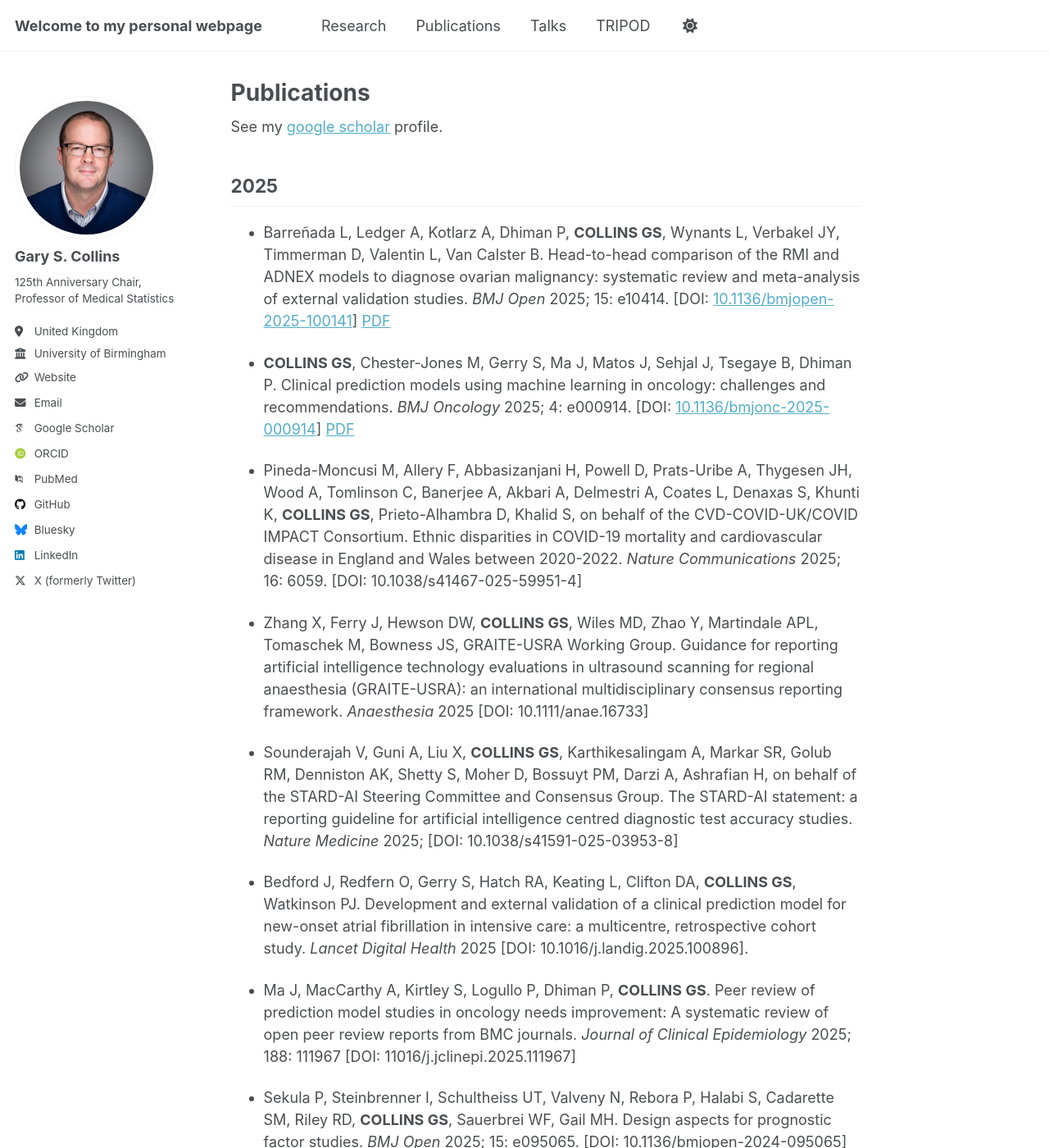
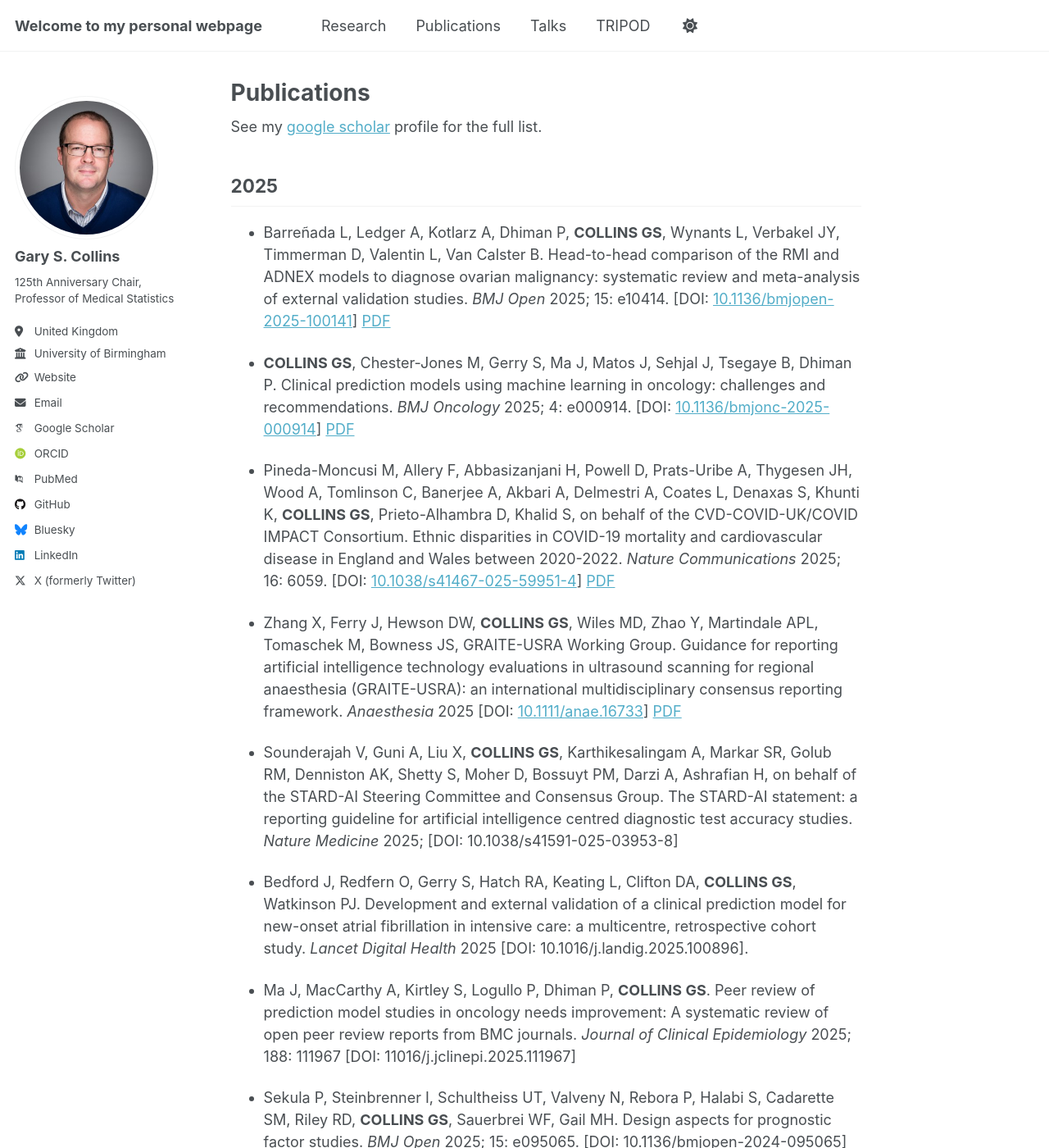
Before and after one commit to gscollins1973/gscollins1973.github.io, a Jekyll site: the page built from _pages/publications.html, in a window 1280 px wide and 1400 px high. Shown: the whole window at 82% size. Built offline with Jekyll 4.4.1, drawn with Linux system fonts in a browser that asks for light colours; some web fonts are replaced; a script that is not in the unit is left out.

Commit message:
Update publications.html

```diff
--- a/_pages/publications.html
+++ b/_pages/publications.html
@@ -2,7 +2,7 @@
 permalink: /publications/
 title: Publications
 ---
-See my <a href="https://scholar.google.co.uk/citations?hl=en&tzom=-60&user=cVKF81gAAAAJ&view_op=list_works">google scholar</a> profile.
+See my <a href="https://scholar.google.co.uk/citations?hl=en&tzom=-60&user=cVKF81gAAAAJ&view_op=list_works">google scholar</a> profile for the full list.
 
 <section id=“2025” class="level2">
 <h2 class="anchored" data-anchor-id=“2025”>2025</h2>
@@ -10,8 +10,8 @@
 
 <li><p>Barreñada L, Ledger A, Kotlarz A, Dhiman P, <strong>COLLINS GS</strong>, Wynants L, Verbakel JY, Timmerman D, Valentin L, Van Calster B. Head-to-head comparison of the RMI and ADNEX models to diagnose ovarian malignancy: systematic review and meta-analysis of external validation studies. <i>BMJ Open</i> 2025; 15: e10414. [DOI: <a href="https://bmjopen.bmj.com/content/15/10/e104141">10.1136/bmjopen-2025-100141</a>] <a href="https://bmjopen.bmj.com/content/bmjopen/15/10/e104141.full.pdf">PDF</a></p></li>
 <li><p><strong>COLLINS GS</strong>, Chester-Jones M, Gerry S, Ma J, Matos J, Sehjal J, Tsegaye B, Dhiman P. Clinical prediction models using machine learning in oncology: challenges and recommendations. <i>BMJ Oncology</i> 2025; 4: e000914. [DOI: <a href="https://bmjoncology.bmj.com/content/4/1/e000914">10.1136/bmjonc-2025-000914</a>] <a href="https://bmjoncology.bmj.com/content/bmjonc/4/1/e000914.full.pdf">PDF</a> </p></li>
-<li><p>Pineda-Moncusi M, Allery F, Abbasizanjani H, Powell D, Prats-Uribe A, Thygesen JH, Wood A, Tomlinson C, Banerjee A, Akbari A, Delmestri A, Coates L, Denaxas S, Khunti K, <strong>COLLINS GS</strong>, Prieto-Alhambra D, Khalid S, on behalf of the CVD-COVID-UK/COVID IMPACT Consortium. Ethnic disparities in COVID-19 mortality and cardiovascular disease in England and Wales between 2020-2022. <i>Nature Communications</i> 2025; 16: 6059. [DOI: 10.1038/s41467-025-59951-4] </p></li>
-<li><p>Zhang X, Ferry J, Hewson DW, <strong>COLLINS GS</strong>, Wiles MD, Zhao Y, Martindale APL, Tomaschek M, Bowness JS, GRAITE-USRA Working Group. Guidance for reporting artificial intelligence technology evaluations in ultrasound scanning for regional anaesthesia (GRAITE-USRA): an international multidisciplinary consensus reporting framework. <i>Anaesthesia</i> 2025 [DOI: 10.1111/anae.16733]</p></li>
+<li><p>Pineda-Moncusi M, Allery F, Abbasizanjani H, Powell D, Prats-Uribe A, Thygesen JH, Wood A, Tomlinson C, Banerjee A, Akbari A, Delmestri A, Coates L, Denaxas S, Khunti K, <strong>COLLINS GS</strong>, Prieto-Alhambra D, Khalid S, on behalf of the CVD-COVID-UK/COVID IMPACT Consortium. Ethnic disparities in COVID-19 mortality and cardiovascular disease in England and Wales between 2020-2022. <i>Nature Communications</i> 2025; 16: 6059. [DOI: <a href="https://www.nature.com/articles/s41467-025-59951-4">10.1038/s41467-025-59951-4</a>] <a href="https://www.nature.com/articles/s41467-025-59951-4.pdf">PDF</a> </p></li>
+<li><p>Zhang X, Ferry J, Hewson DW, <strong>COLLINS GS</strong>, Wiles MD, Zhao Y, Martindale APL, Tomaschek M, Bowness JS, GRAITE-USRA Working Group. Guidance for reporting artificial intelligence technology evaluations in ultrasound scanning for regional anaesthesia (GRAITE-USRA): an international multidisciplinary consensus reporting framework. <i>Anaesthesia</i> 2025 [DOI: <a href="https://associationofanaesthetists-publications.onlinelibrary.wiley.com/doi/full/10.1111/anae.16733">10.1111/anae.16733</a>] <a href="https://associationofanaesthetists-publications.onlinelibrary.wiley.com/doi/epdf/10.1111/anae.16733">PDF</a> </p></li>
 <li><p>Sounderajah V, Guni A, Liu X, <strong>COLLINS GS</strong>, Karthikesalingam A, Markar SR, Golub RM, Denniston AK, Shetty S, Moher D, Bossuyt PM, Darzi A, Ashrafian H, on behalf of the STARD-AI Steering Committee and Consensus Group. The STARD-AI statement: a reporting guideline for artificial intelligence centred diagnostic test accuracy studies. <i>Nature Medicine</i> 2025; [DOI: 10.1038/s41591-025-03953-8]</p></li>
 <li><p>Bedford J, Redfern O, Gerry S, Hatch RA, Keating L, Clifton DA, <strong>COLLINS GS</strong>, Watkinson PJ. Development and external validation of a clinical prediction model for new-onset atrial fibrillation in intensive care: a multicentre, retrospective cohort study. <i>Lancet Digital Health</i> 2025 [DOI: 10.1016/j.landig.2025.100896].</p></li>
 <li><p>Ma J, MacCarthy A, Kirtley S, Logullo P, Dhiman P, <strong>COLLINS GS</strong>. Peer review of prediction model studies in oncology needs improvement: A systematic review of open peer review reports from BMC journals. <i>Journal of Clinical Epidemiology</i> 2025; 188: 111967 [DOI: 11016/j.jclinepi.2025.111967]</p></li>
```
